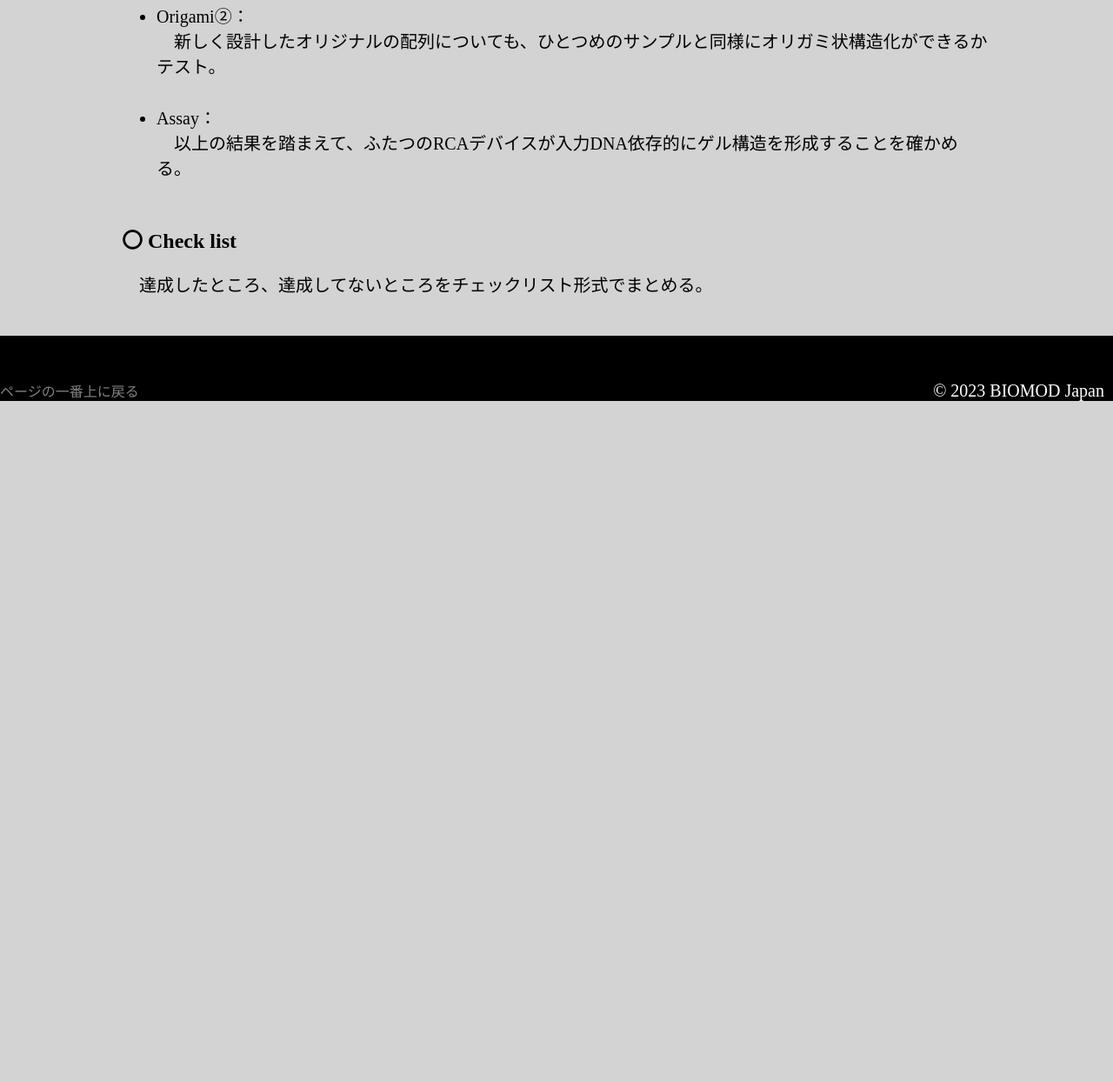
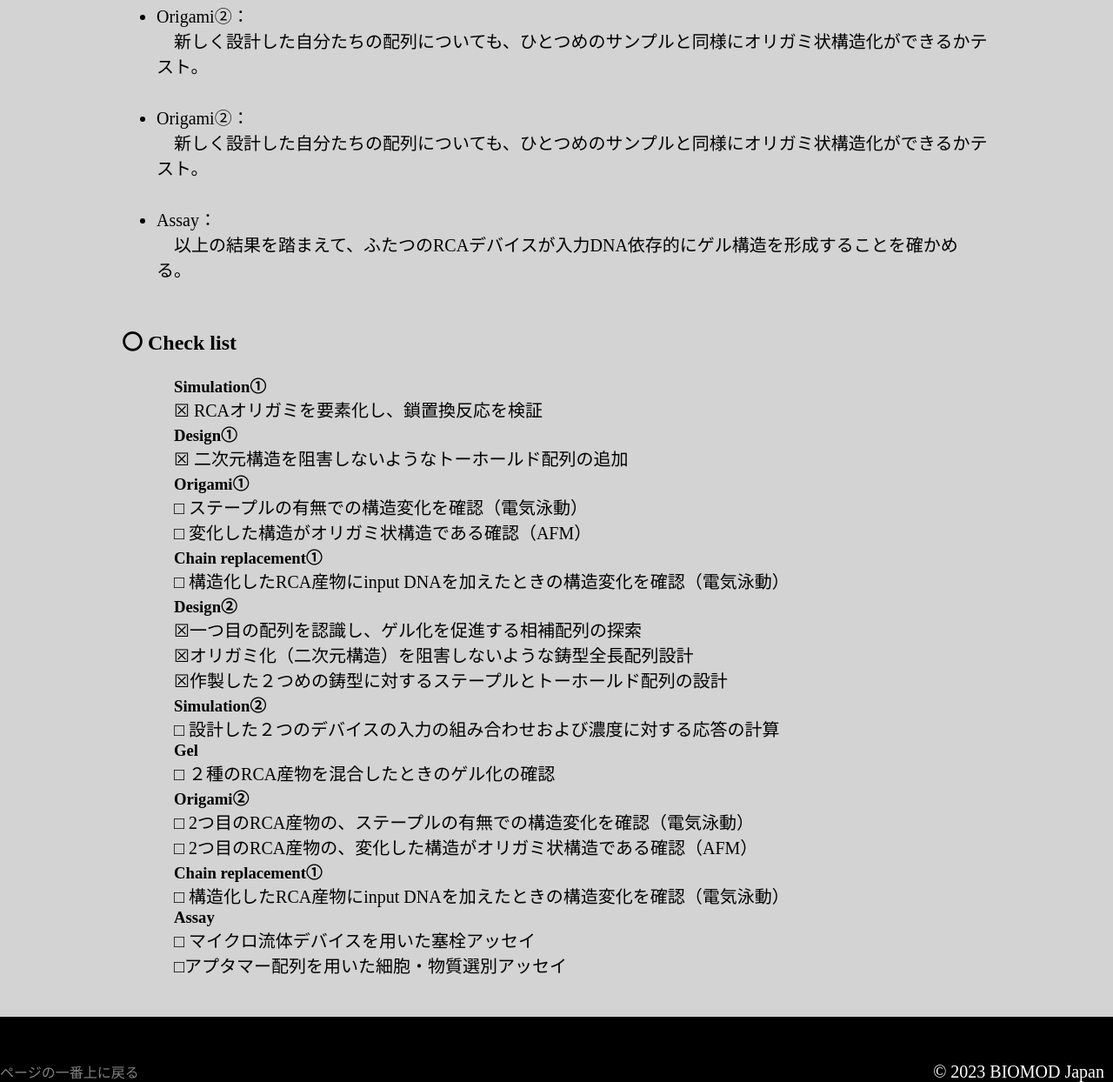
Before and after one commit to Shirakayu/biomod.tokyoalliance.alpha, a plain HTML site: page page/project.html in a window 1280 px wide. Shown: the part 2442-3686 px from the top of the page at 87% size. Before the commit the page ends 2903 px from the top, so only its background shows below. Drawn offline with Linux system fonts and the light colour scheme.

Commit message:
kaji update

```diff
--- a/page/css/project.css
+++ b/page/css/project.css
@@ -44,3 +44,15 @@
     margin-bottom:30px ;
     font-size: 20px;
 }
+
+.list_component{
+    margin-left: 60px;
+}
+.list_component h3{
+    margin-top: 0;
+    margin-bottom: 0;
+}
+.list_component p{
+    margin-top: 0;
+    margin-bottom: 0;
+}
--- a/page/project.html
+++ b/page/project.html
@@ -122,8 +122,14 @@
                 <li>
                     Origami②：
                     <br>
-                    　新しく設計したオリジナルの配列についても、ひとつめのサンプルと同様にオリガミ状構造化ができるかテスト。
+                    　新しく設計した自分たちの配列についても、ひとつめのサンプルと同様にオリガミ状構造化ができるかテスト。
                 </li>
+                <li>
+                    Origami②：
+                    <br>
+                    　新しく設計した自分たちの配列についても、ひとつめのサンプルと同様にオリガミ状構造化ができるかテスト。
+                </li>
+
                 <li>
                     Assay：
                     <br>
@@ -135,9 +141,58 @@
 
         <div class="list">
             <h2>〇 Check list</h2>
-            <p>
-                　達成したところ、達成してないところをチェックリスト形式でまとめる。
-            </p>
+            <div class="list_component">
+                <h3>Simulation①</h3>
+                <p>
+                    ☒ RCAオリガミを要素化し、鎖置換反応を検証
+                </p>
+                <h3>Design①</h3>
+                <p>
+                    ☒ 二次元構造を阻害しないようなトーホールド配列の追加
+                </p>
+                <h3>Origami①</h3>
+                <p>
+                    □ ステープルの有無での構造変化を確認（電気泳動）
+                    <br>
+                    □ 変化した構造がオリガミ状構造である確認（AFM）
+                </p>
+                <h3>Chain replacement①</h3>
+                <p>
+                    □ 構造化したRCA産物にinput DNAを加えたときの構造変化を確認（電気泳動）
+                </p>
+                <h3>Design②</h3>
+                <p>☒一つ目の配列を認識し、ゲル化を促進する相補配列の探索
+                    <br>
+                    ☒オリガミ化（二次元構造）を阻害しないような鋳型全長配列設計
+                    <br>
+                    ☒作製した２つめの鋳型に対するステープルとトーホールド配列の設計
+                </p>
+                <h3>Simulation②</h3>
+                <p>
+                    □ 設計した２つのデバイスの入力の組み合わせおよび濃度に対する応答の計算
+                </p>
+                <h3>Gel</h3>
+                <p>
+                    □ ２種のRCA産物を混合したときのゲル化の確認
+                </p>
+                <h3>Origami②</h3>
+                <p>
+                    □ 2つ目のRCA産物の、ステープルの有無での構造変化を確認（電気泳動）
+                    <br>
+                    □ 2つ目のRCA産物の、変化した構造がオリガミ状構造である確認（AFM）
+                </p>
+                <h3>Chain replacement①</h3>
+                <p>
+                    □ 構造化したRCA産物にinput DNAを加えたときの構造変化を確認（電気泳動）
+                </p>
+                <h3>Assay</h3>
+                <p>
+                    □ マイクロ流体デバイスを用いた塞栓アッセイ
+                    <br>
+                    □アプタマー配列を用いた細胞・物質選別アッセイ
+                </p>
+
+            </div>
         </div>
 
         <div class="reference">
```
